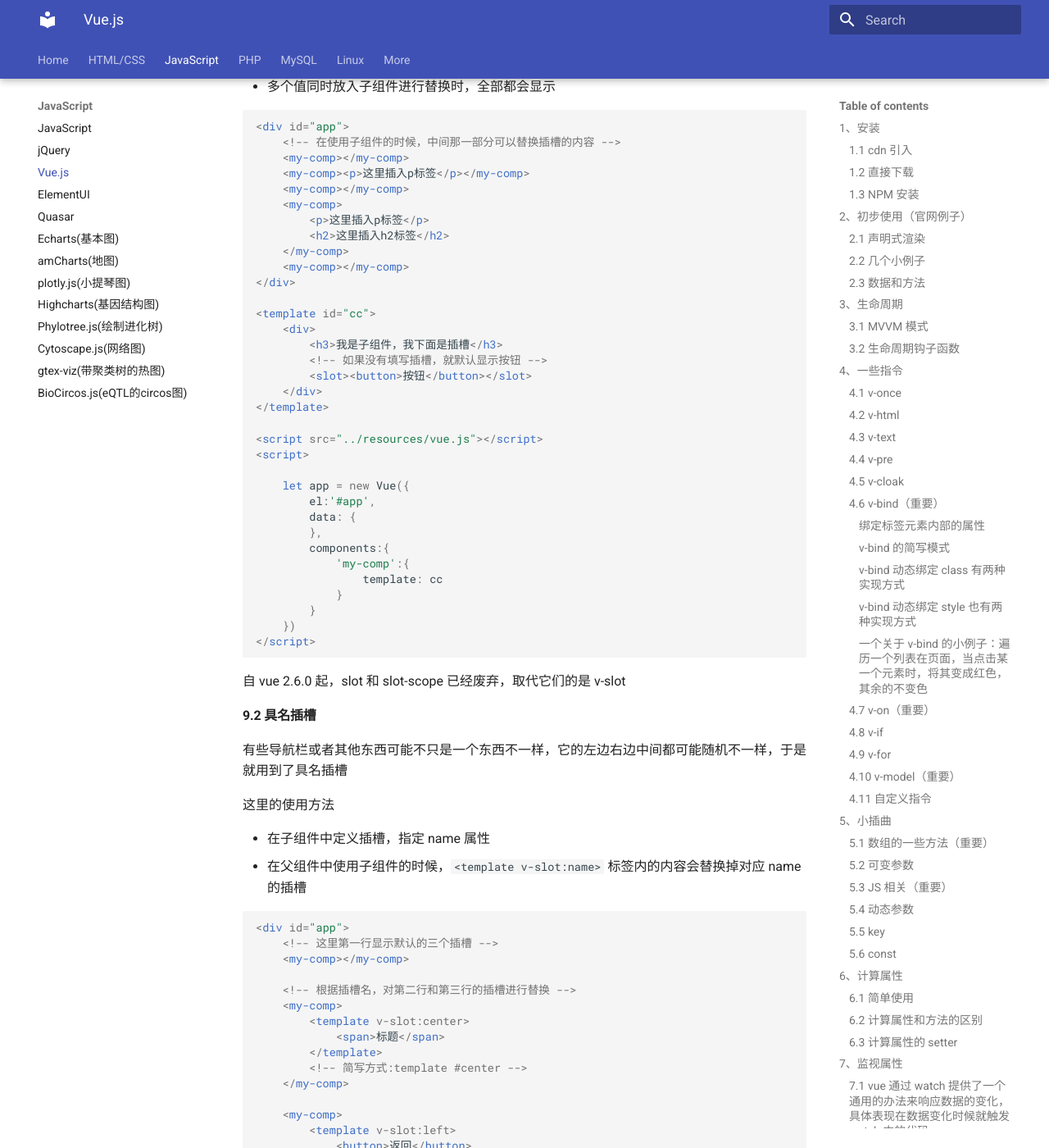
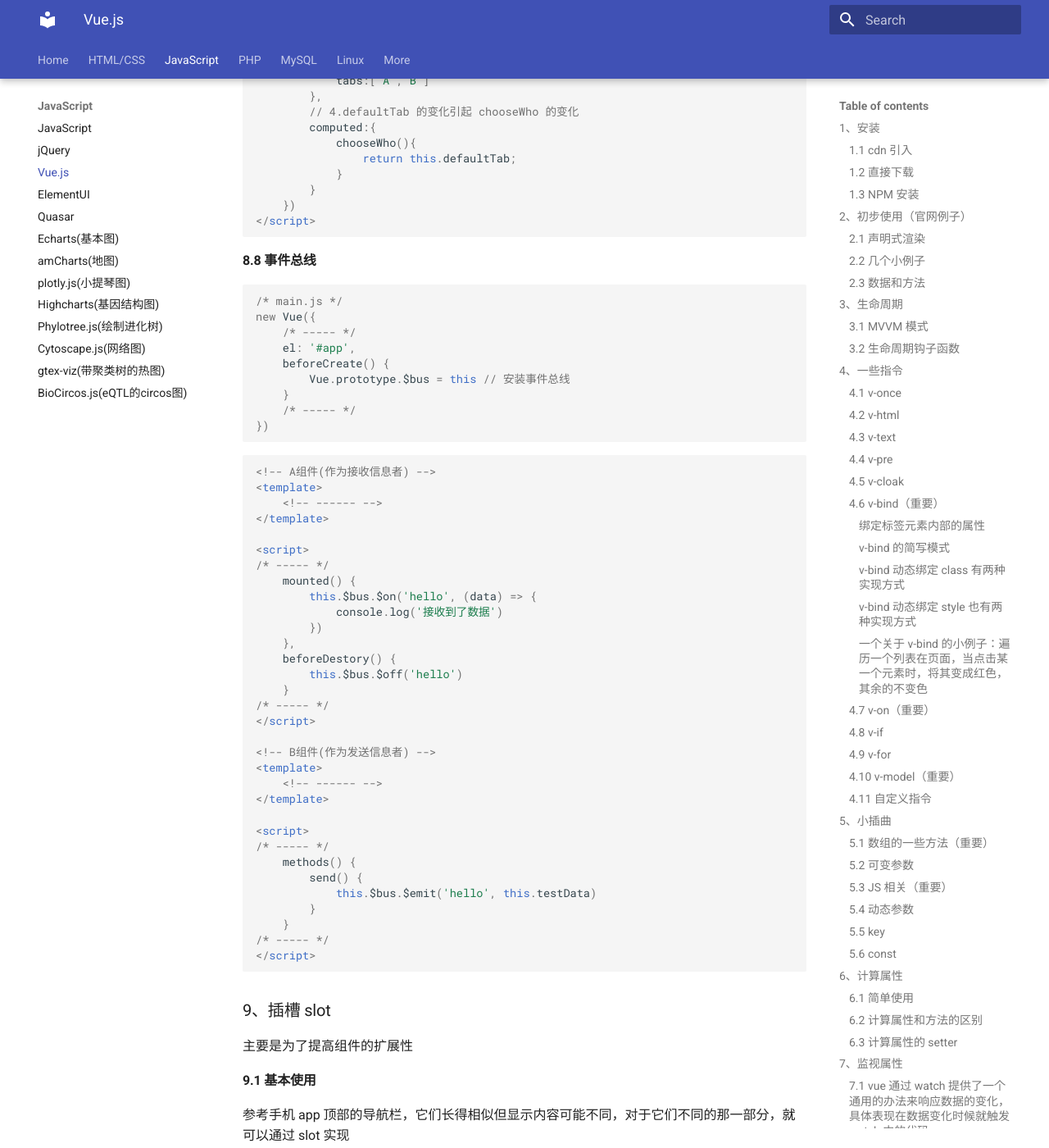
Before and after one commit to hzauwang/web-learn-v2, an MkDocs documentation site: the page built from docs/js/Vue.md, in a window 1280 px wide and 1400 px high, scrolled down 50040 px. Shown: the whole window at 82% size. Built offline with MkDocs 1.6.1 and Material for MkDocs 9.7.7, drawn with Linux system fonts in a browser that asks for light colours; some of the changed text lies outside the part shown.

Commit message:
Update Vue.md

````diff
--- a/docs/js/Vue.md
+++ b/docs/js/Vue.md
@@ -2186,8 +2186,6 @@ Vue 在之前版本使用组件有三个步骤：
 </script>
 ```
 
-
-
 #### 8.5 父子组件通讯
 
 父子组件无法直接访问对方的 data 中的数据，但是间接就可以了，这个就是父子组件之间的通讯
@@ -2382,6 +2380,29 @@ props 定义接受参数名的时候如果用了驼峰命名，那么在页面
             }
         }
     })
+</script>
+```
+!!!note
+    在子组件中使用<code>this.$off('mclick')</code>解绑一个自定义事件
+    将多个事件名放在一个数组中传入可以解绑多个，<code>this.$off(['mclick', 'mclick2'])</code>
+    <code>this.$off()</code>解绑所有自定义事件
+
+!!!note
+    给子组件绑定原生事件时，比如@click, 会被当作自定义事件，需要在后加上修饰符.native
+
+另一种给子组件绑定自定义事件的方法, 更加灵活，比如可以在3秒后绑定事件
+```html
+<!-- 父组件 -->
+<div id="app">
+    <my-comp ref="mycomp"></my-comp>
+</div>
+
+<script>
+    //....
+    mounted(){
+        this.$refs.mycomp.$on('mclick', this.hello) // $once 绑定一次
+    }
+    //....
 </script>
 ```
 
@@ -2715,6 +2736,55 @@ props 定义接受参数名的时候如果用了驼峰命名，那么在页面
 
 
 
+#### 8.8 事件总线
+
+```js
+/* main.js */
+new Vue({
+	/* ----- */
+	el: '#app',
+	beforeCreate() {
+		Vue.prototype.$bus = this // 安装事件总线
+	}
+	/* ----- */
+})
+```
+
+```html
+<!-- A组件(作为接收信息者) -->
+<template>
+	<!-- ------ -->
+</template>
+
+<script>
+/* ----- */
+	mounted() {
+		this.$bus.$on('hello', (data) => {
+			console.log('接收到了数据')
+		})
+	},
+	beforeDestory() {
+		this.$bus.$off('hello')
+	}
+/* ----- */
+</script>
+
+<!-- B组件(作为发送信息者) -->
+<template>
+	<!-- ------ -->
+</template>
+
+<script>
+/* ----- */
+	methods() {
+		send() {
+			this.$bus.$emit('hello', this.testData)
+		}
+	}
+/* ----- */
+</script>
+```
+
 ### 9、插槽 slot
 
 主要是为了提高组件的扩展性
````
